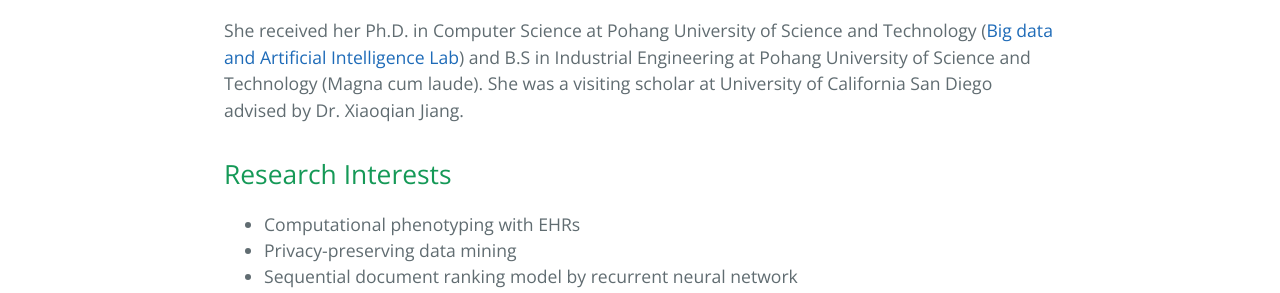
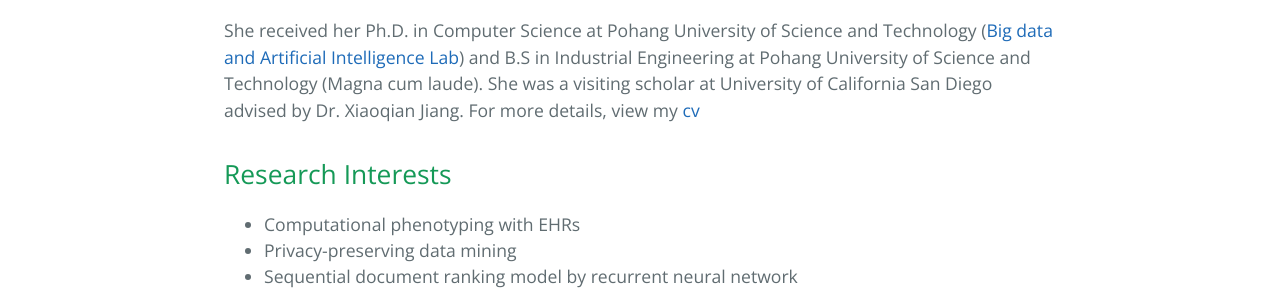
Before and after one commit to yejinjkim/yejinjkim.github.io, a Jekyll site: the page built from index.md, in a window 1280 px wide. Shown: the part 758-1051 px from the top of the page. Built offline with Jekyll 4.4.1, drawn with Linux system fonts in a browser that asks for light colours; our own code applies the rules of GitHub Pages for plain Markdown files; the repository's description, which GitHub fills in, is left out.

Commit message:
Update index.md

```diff
--- a/index.md
+++ b/index.md
@@ -11,7 +11,7 @@ Houston, Texas 77030
 **Yejin Kim** is an assistant professor in the School of Biomedical Informatics at University of Texas Health Science Center (UTHealth).
 Her research interest is on data mining and machine learning for healthcare applications, particularly computational phenotyping with electronic health records (EHRs).
 
-She received her Ph.D. in Computer Science at Pohang University of Science and Technology ([Big data and Artificial Intelligence Lab](https://sites.google.com/site/postechdm/)) and B.S in Industrial Engineering at Pohang University of Science and Technology (Magna cum laude). She was a visiting scholar at University of California San Diego advised by Dr. Xiaoqian Jiang.
+She received her Ph.D. in Computer Science at Pohang University of Science and Technology ([Big data and Artificial Intelligence Lab](https://sites.google.com/site/postechdm/)) and B.S in Industrial Engineering at Pohang University of Science and Technology (Magna cum laude). She was a visiting scholar at University of California San Diego advised by Dr. Xiaoqian Jiang. For more details, view my [cv](https://github.com/yejinjkim/yejinjkim.github.io/blob/master/papers/general%20cv.pdf)
 
 ## Research Interests
 - Computational phenotyping with EHRs
```
